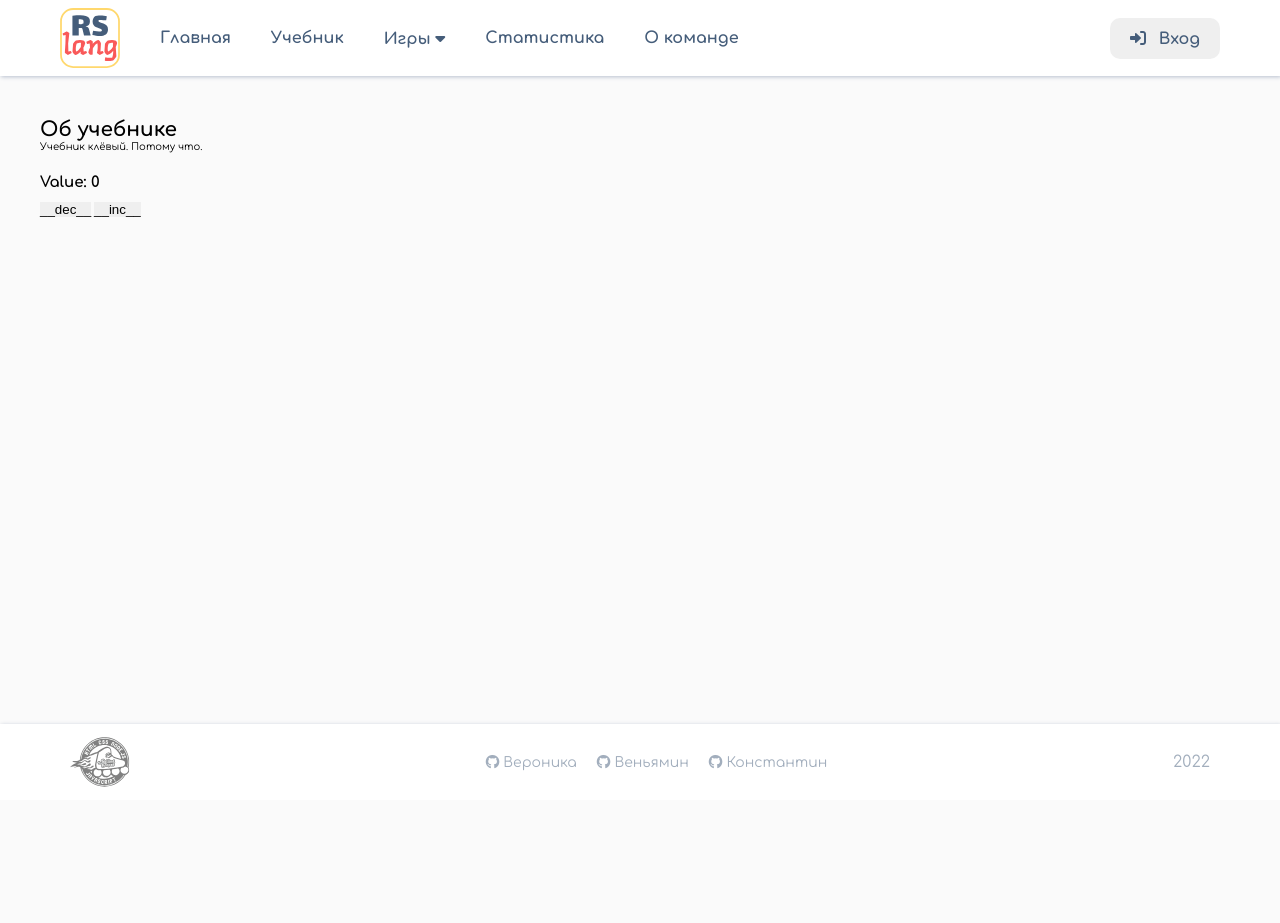
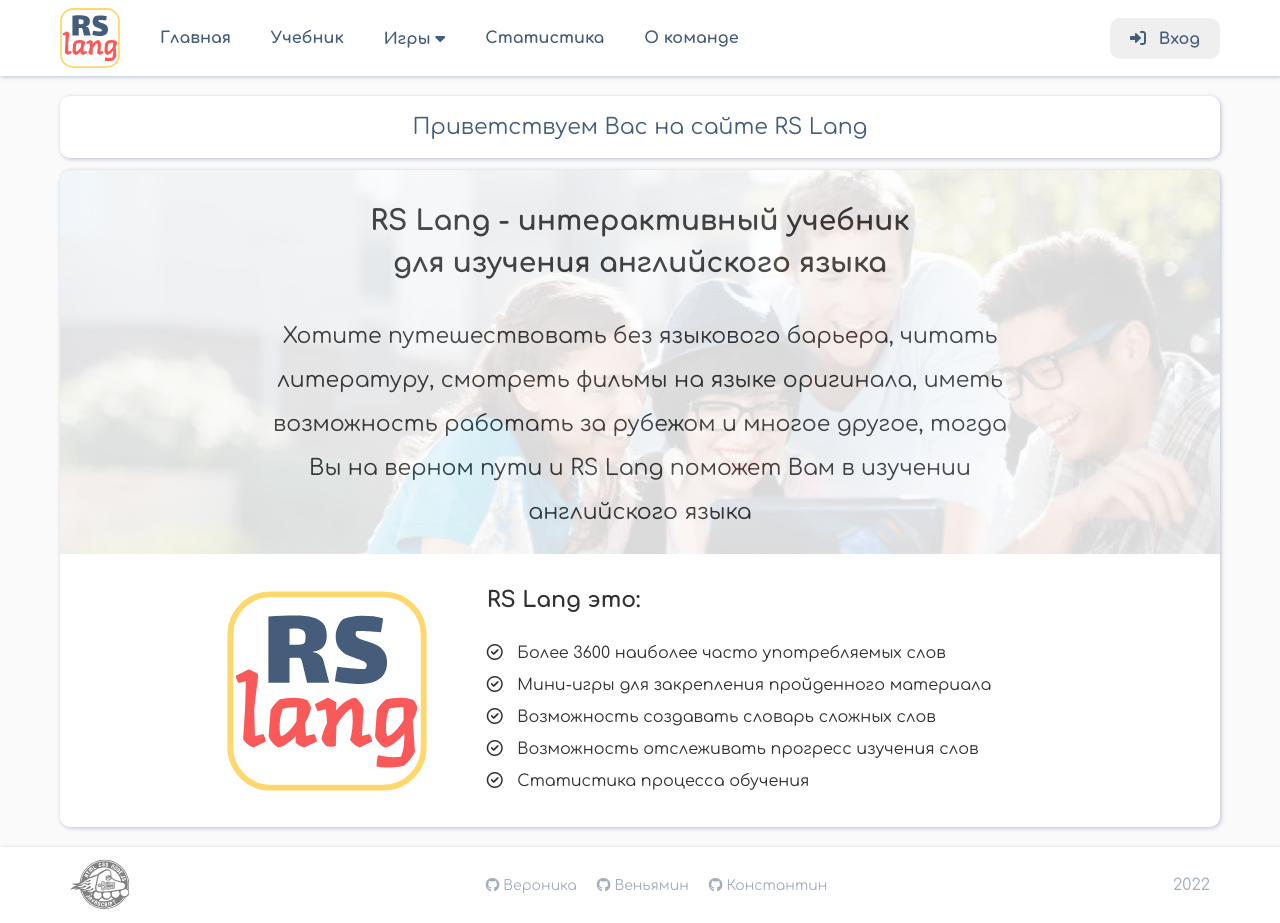
Before and after one commit to v3n9s/rs-lang, a website built with webpack: page src/index.html in a window 1280 px wide. Before the commit the page ends 800 px from the top, so only its background shows below. Built offline with nearby package versions, Linux system fonts and the light colour scheme.

Commit message:
feat: add home page

```diff
--- a/src/app/components/footer.ts
+++ b/src/app/components/footer.ts
@@ -7,6 +7,8 @@
         <a class="footer__link" href="https://rs.school/js/">
           <img
             class="footer__rss-logo"
+            width="60"
+            height="60"
             src="${rssLogo}"
             alt="Rolling Scopes School logo"
           />
--- a/src/app/components/header.ts
+++ b/src/app/components/header.ts
@@ -10,6 +10,8 @@
             <a class="header__logo-link" href="#/">
               <img
                 class="header__rs-lang-logo"
+                width="60"
+                height="60"
                 src="${rsLangLogo}"
                 alt="RS-Lang logo"
               />
--- a/src/app/pages/home/index.ts
+++ b/src/app/pages/home/index.ts
@@ -1,51 +1,68 @@
-import { decrCount, incrCount } from '../../redux/counter';
 import { TPageComponent } from '../../router';
-import { store } from '../../redux/store';
 import { updatePage } from '../../components/page';
-
-const incrBtnHandler = (element: HTMLElement): void => {
-  store.dispatch(incrCount(1));
-  let value = store.getState().counter.value;
-  element.textContent = `Value: ${value}`;
-};
-
-const decrBtnHandler = (element: HTMLElement): void => {
-  store.dispatch(decrCount(1));
-  let value = store.getState().counter.value;
-  element.textContent = `Value: ${value}`;
-};
+import rsLangLogo from '../../../assets/svg/rs-lang-logo.svg';
 
 const pageContent = (): HTMLElement => {
   const node = document.createElement('div');
   node.classList.add('main__container');
 
-  let count = store.getState().counter.value;
-
   node.innerHTML = `
-    <br>
-    <br>
-    <h1>Об учебнике</h1>
-    <p>Учебник клёвый. Потому что.</p>
-    <br>
-    <br>
-    <h2 id="counter">Value: ${count}</h2>
-    <br>
-    <button id="dec-btn" type="button">__dec__</button>
-    <button id="inc-btn" type="button">__inc__</button>
-    <br>
-    <br>`;
-
-  const incBtn = node.querySelector('#inc-btn') as HTMLButtonElement;
-  const decBtn = node.querySelector('#dec-btn') as HTMLButtonElement;
-  const counter = node.querySelector('#counter') as HTMLElement;
-
-  incBtn.addEventListener('click', () => {
-    incrBtnHandler(counter);
-  });
-
-  decBtn.addEventListener('click', () => {
-    decrBtnHandler(counter);
-  });
+    <section class="home">
+      <div class="home__header-container">
+        <h2 class="home__caption">Приветствуем Вас на сайте RS Lang</h2>
+      </div>
+      <div class="home__content-container">
+        <div class="home__background-img"></div>
+        <h1 class="home__h1-caption">
+          RS Lang - интерактивный учебник<br />для изучения английского языка
+        </h1>
+        <p class="home__description-text">
+          Хотите путешествовать без языкового барьера, читать литературу, смотреть фильмы на
+          языке оригинала, иметь возможность работать за рубежом и многое другое, тогда Вы на
+          верном пути и RS Lang поможет Вам в изучении английского языка
+        </p>
+        <img
+          class="home__rs-lang-logo"
+          width="200"
+          height="200"
+          src="${rsLangLogo}"
+          alt="RS-Lang logo"
+        />
+        <div class="home__list">
+          <h3 class="home__list-caption">RS Lang это:</h3>
+          <ul class="home__list-container">
+            <li class="home__list-item">
+              <i class="fa-regular fa-circle-check"></i>
+              <span class="home__list-item-text">
+                Более 3600 наиболее часто употребляемых слов
+              </span>
+            </li>
+            <li class="home__list-item">
+              <i class="fa-regular fa-circle-check"></i>
+              <span class="home__list-item-text">
+                Мини-игры для закрепления пройденного материала
+              </span>
+            </li>
+            <li class="home__list-item">
+              <i class="fa-regular fa-circle-check"></i>
+              <span class="home__list-item-text">
+                Возможность создавать словарь сложных слов
+              </span>
+            </li>
+            <li class="home__list-item">
+              <i class="fa-regular fa-circle-check"></i>
+              <span class="home__list-item-text">
+                Возможность отслеживать прогресс изучения слов
+              </span>
+            </li>
+            <li class="home__list-item">
+              <i class="fa-regular fa-circle-check"></i>
+              <span class="home__list-item-text">Статистика процесса обучения</span>
+            </li>
+          </ul>
+        </div>
+      </div>
+    </section>`;
 
   return node;
 };
--- a/src/style.scss
+++ b/src/style.scss
@@ -7,3 +7,4 @@
 @import "./styles/components/footer";
 
 @import "./styles/pages/not-found";
+@import "./styles/pages/home";
--- a/src/styles/components/_footer.scss
+++ b/src/styles/components/_footer.scss
@@ -8,7 +8,6 @@
 
   &__rss-logo {
     padding-top: 5px;
-    width: 60px;
   }
 
   &__link {
--- a/src/styles/components/_header.scss
+++ b/src/styles/components/_header.scss
@@ -7,11 +7,6 @@
   }
 
   &__logo-link {
-    height: 60px;
-  }
-
-  &__rs-lang-logo {
-    width: 60px;
     height: 60px;
   }
 }
--- /dev/null
+++ b/src/styles/pages/_home.scss
@@ -0,0 +1,80 @@
+.home {
+  padding: 0 20px;
+
+  &__header-container {
+    margin-bottom: 12px;
+    height: 62px;
+    border-radius: 10px;
+    background-color: $white;
+    @include shadow;
+  }
+
+  &__caption {
+    @include font($font_ui, $font_l, $navy, 62px, $font_regular);
+    text-align: center;
+  }
+
+  &__content-container {
+    border-radius: 10px;
+    background-color: $white;
+    @include shadow;
+    display: grid;
+    grid-template-columns: 1fr 2fr;
+    column-gap: 60px;
+  }
+
+  &__background-img {
+    grid-column: 1 / 3;
+    grid-row: 1 / 3;
+    width: 100%;
+    border-top-left-radius: 10px;
+    border-top-right-radius: 10px;
+    background-image: url("./assets/webp/home-pic-cut-01.webp");
+    background-repeat: no-repeat;
+    background-size: cover;
+    background-position: right bottom;
+    filter: opacity(0.15);
+  }
+
+  &__h1-caption {
+    grid-column: 1 / 3;
+    grid-row: 1 / 2;
+    @include font($font_ui, $font_xl, $black, 150%, $font_bold);
+    margin: 30px 0;
+    padding: 0 20px;
+    text-align: center;
+  }
+
+  &__description-text {
+    grid-column: 1 / 3;
+    grid-row: 2 / 3;
+    justify-self: center;
+    max-width: 800px;
+    @include font($font_ui, $font_l, $black, 200%, $font_regular);
+    margin-bottom: 20px;
+    padding: 0 20px;
+    text-align: center;
+  }
+
+  &__rs-lang-logo {
+    align-self: center;
+    justify-self: end;
+  }
+
+  &__list {
+    padding: 30px 20px 30px 0;
+
+    &-caption {
+      margin-bottom: 20px;
+      @include font($font_ui, $font_l, $black, 150%, $font_bold);
+    }
+
+    &-item {
+      @include font($font_ui, $font_m, $black, 200%, $font_regular);
+
+      &-text {
+        margin-left: 10px;
+      }
+    }
+  }
+}
```
